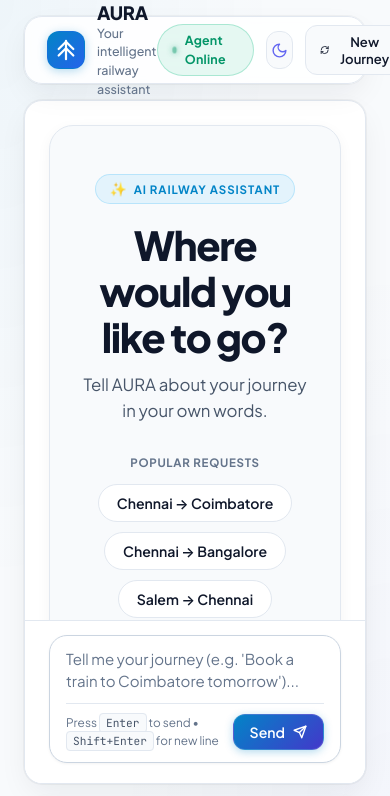
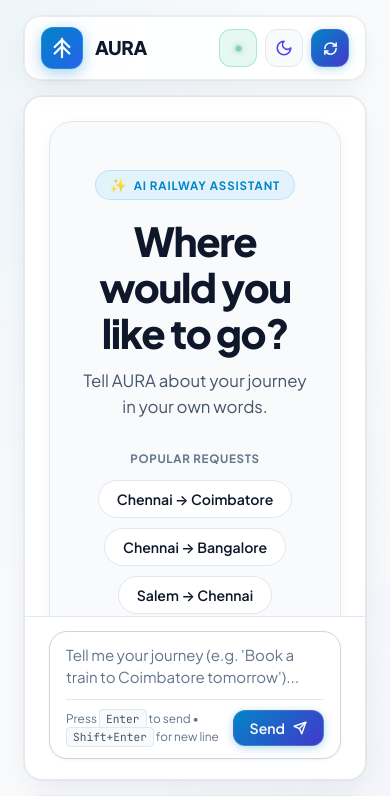
Before and after one commit to karthi-2006-11/AURA-1.0-, a website: page frontend/index.html in a window 390 px wide. Shown: the top 796 px of the page. Drawn offline with Linux system fonts and the light colour scheme.

Commit message:
Refine AURA premium navigation

```diff
--- a/frontend/index.html
+++ b/frontend/index.html
@@ -11,7 +11,7 @@
 </head>
 <body>
   <div class="app-shell">
-    <!-- Top Header (Compact & Premium, 64-72px) -->
+    <!-- Top Header (Floating Premium AI Navbar, 68px) -->
     <header class="app-header" role="banner">
       <div class="header-brand">
         <div class="brand-monogram" aria-hidden="true">
@@ -30,13 +30,13 @@
       <div class="header-controls">
         <div class="agent-indicator" aria-live="polite" title="AURA assistant is online and ready">
           <span class="status-dot"></span>
-          <span class="status-text">Agent Online</span>
+          <span class="status-text">AURA ONLINE</span>
         </div>
 
         <!-- Light / Dark Mode Toggle Button -->
         <button id="theme-toggle" class="btn-theme-toggle" aria-label="Toggle color theme" title="Toggle theme">
           <span class="theme-icon sun-icon" aria-hidden="true">
-            <svg width="17" height="17" viewBox="0 0 24 24" fill="none" stroke="currentColor" stroke-width="2" stroke-linecap="round" stroke-linejoin="round">
+            <svg width="18" height="18" viewBox="0 0 24 24" fill="none" stroke="currentColor" stroke-width="2.2" stroke-linecap="round" stroke-linejoin="round">
               <circle cx="12" cy="12" r="4"/>
               <path d="M12 2v2"/>
               <path d="M12 20v2"/>
@@ -49,20 +49,20 @@
             </svg>
           </span>
           <span class="theme-icon moon-icon" aria-hidden="true">
-            <svg width="17" height="17" viewBox="0 0 24 24" fill="none" stroke="currentColor" stroke-width="2" stroke-linecap="round" stroke-linejoin="round">
+            <svg width="18" height="18" viewBox="0 0 24 24" fill="none" stroke="currentColor" stroke-width="2.2" stroke-linecap="round" stroke-linejoin="round">
               <path d="M12 3a6 6 0 0 0 9 9 9 9 0 1 1-9-9Z"/>
             </svg>
           </span>
         </button>
 
-        <button id="btn-new-request" class="btn btn-secondary btn-sm btn-new-journey" aria-label="Start new journey" title="Start new journey">
-          <svg width="14" height="14" viewBox="0 0 24 24" fill="none" stroke="currentColor" stroke-width="2.2" stroke-linecap="round" stroke-linejoin="round" aria-hidden="true">
+        <button id="btn-new-request" class="btn btn-primary btn-new-journey" aria-label="Start new journey" title="Start new journey">
+          <svg width="15" height="15" viewBox="0 0 24 24" fill="none" stroke="currentColor" stroke-width="2.4" stroke-linecap="round" stroke-linejoin="round" aria-hidden="true">
             <path d="M3 12a9 9 0 0 1 9-9 9.75 9.75 0 0 1 6.74 2.74L21 8"/>
             <path d="M21 3v5h-5"/>
             <path d="M21 12a9 9 0 0 1-9 9 9.75 9.75 0 0 1-6.74-2.74L3 16"/>
             <path d="M8 16H3v5"/>
           </svg>
-          <span>New Journey</span>
+          <span class="btn-new-journey-label">New Journey</span>
         </button>
       </div>
     </header>
--- a/frontend/style.css
+++ b/frontend/style.css
@@ -206,12 +206,16 @@ body {
    3. HEADER & CONTROLS
    ========================================================================== */
 
+/* ==========================================================================
+   3. HEADER & CONTROLS (FLOATING PREMIUM PRODUCT NAVBAR)
+   ========================================================================== */
+
 .app-header {
   display: flex;
   justify-content: space-between;
   align-items: center;
   height: 68px;
-  padding: 0 22px;
+  padding: 0 24px;
   position: sticky;
   top: 12px;
   z-index: 100;
@@ -219,12 +223,25 @@ body {
   backdrop-filter: blur(16px);
   -webkit-backdrop-filter: blur(16px);
   border: 1px solid var(--border-subtle);
-  border-radius: var(--radius-lg);
+  border-radius: 18px;
   margin-bottom: 16px;
   box-shadow: var(--shadow-panel);
   transition: all var(--transition-normal);
 }
 
+[data-theme="dark"] .app-header {
+  background-color: rgba(13, 19, 34, 0.82);
+  border-color: rgba(56, 189, 248, 0.12);
+  box-shadow: 0 16px 36px -8px rgba(0, 0, 0, 0.6), 0 0 20px rgba(56, 189, 248, 0.04);
+}
+
+[data-theme="light"] .app-header {
+  background-color: rgba(255, 255, 255, 0.88);
+  border-color: rgba(15, 23, 42, 0.08);
+  box-shadow: 0 10px 30px -6px rgba(15, 23, 42, 0.08), 0 0 0 1px rgba(15, 23, 42, 0.04);
+}
+
+/* Brand Section (Left) */
 .header-brand {
   display: flex;
   align-items: center;
@@ -235,112 +252,128 @@ body {
   display: flex;
   align-items: center;
   justify-content: center;
-  width: 38px;
-  height: 38px;
-  background: var(--monogram-bg);
-  border: 1px solid var(--monogram-border);
-  border-radius: var(--radius-md);
+  width: 42px;
+  height: 42px;
+  background: linear-gradient(135deg, #0284c7 0%, #2563eb 100%);
+  border: 1px solid rgba(56, 189, 248, 0.35);
+  border-radius: 12px;
   color: #ffffff;
-  box-shadow: 0 2px 10px rgba(2, 132, 199, 0.3);
-  transition: transform var(--transition-fast);
+  box-shadow: 0 4px 14px rgba(2, 132, 199, 0.35);
+  transition: all var(--transition-fast);
   flex-shrink: 0;
+  cursor: pointer;
 }
 
 .brand-monogram:hover {
-  transform: scale(1.04);
+  transform: translateY(-1px) scale(1.03);
+  box-shadow: 0 6px 18px rgba(2, 132, 199, 0.45);
 }
 
 .brand-text {
   display: flex;
   flex-direction: column;
+  justify-content: center;
 }
 
 .brand-title {
-  font-size: 1.15rem;
+  font-size: 1.32rem;
   font-weight: 800;
-  letter-spacing: -0.3px;
+  letter-spacing: -0.4px;
   display: flex;
   align-items: center;
   gap: 8px;
   color: var(--text-primary);
-  line-height: 1.2;
-}
-
-.version-tag {
-  font-size: 0.65rem;
-  font-family: var(--font-mono);
-  background-color: rgba(56, 189, 248, 0.12);
-  color: var(--accent-cyan);
-  padding: 2px 7px;
-  border-radius: var(--radius-xs);
-  border: 1px solid rgba(56, 189, 248, 0.28);
-  font-weight: 700;
-  letter-spacing: 0.5px;
+  line-height: 1.15;
 }
 
 .brand-desc {
   font-size: 0.78rem;
   color: var(--text-muted);
   font-weight: 500;
-}
-
+  letter-spacing: 0.1px;
+  line-height: 1.25;
+}
+
+/* Controls Cluster (Right) */
 .header-controls {
   display: flex;
   align-items: center;
-  gap: 12px;
-}
-
+  gap: 10px;
+}
+
+/* 1. Status Indicator */
 .agent-indicator {
-  display: flex;
-  align-items: center;
-  gap: 8px;
+  display: inline-flex;
+  align-items: center;
+  gap: 7px;
+  height: 38px;
+  padding: 0 14px;
+  border-radius: var(--radius-full);
   background-color: var(--success-bg);
   border: 1px solid var(--success-border);
-  padding: 6px 14px;
-  border-radius: var(--radius-full);
+  transition: all var(--transition-fast);
+  user-select: none;
+}
+
+.agent-indicator:hover {
+  border-color: rgba(16, 185, 129, 0.5);
 }
 
 .status-dot {
-  width: 8px;
-  height: 8px;
+  width: 7px;
+  height: 7px;
   border-radius: 50%;
   background-color: var(--success-base);
   box-shadow: 0 0 8px var(--success-base);
   animation: pulse-dot 2s infinite ease-in-out;
+  flex-shrink: 0;
 }
 
 @keyframes pulse-dot {
   0%, 100% { opacity: 1; transform: scale(1); }
-  50% { opacity: 0.5; transform: scale(0.85); }
+  50% { opacity: 0.45; transform: scale(0.85); }
 }
 
 .status-text {
-  font-size: 0.78rem;
-  font-weight: 700;
+  font-size: 0.7rem;
+  font-weight: 800;
   color: var(--success-text);
-  letter-spacing: 0.2px;
-}
-
-/* Theme Toggle Button */
+  letter-spacing: 0.8px;
+  text-transform: uppercase;
+  font-family: var(--font-sans);
+}
+
+/* 2. Theme Toggle Button */
 .btn-theme-toggle {
   display: flex;
   align-items: center;
   justify-content: center;
-  width: 38px;
-  height: 38px;
-  border-radius: var(--radius-md);
+  width: 42px;
+  height: 42px;
+  border-radius: 12px;
   background-color: var(--bg-card);
   border: 1px solid var(--border-subtle);
   color: var(--text-secondary);
   cursor: pointer;
   transition: all var(--transition-fast);
   position: relative;
+  flex-shrink: 0;
 }
 
 .btn-theme-toggle:hover {
   background-color: var(--bg-card-hover);
   color: var(--text-primary);
   border-color: var(--border-medium);
+  transform: translateY(-1px);
+}
+
+.btn-theme-toggle:active {
+  transform: scale(0.97);
+}
+
+.btn-theme-toggle:focus-visible {
+  outline: none;
+  box-shadow: 0 0 0 2px var(--border-active);
 }
 
 .theme-icon {
@@ -350,7 +383,6 @@ body {
   transition: transform var(--transition-fast), opacity var(--transition-fast);
 }
 
-/* Light mode: show Moon icon; Dark mode: show Sun icon */
 [data-theme="dark"] .btn-theme-toggle .moon-icon {
   display: none;
 }
@@ -364,7 +396,44 @@ body {
 }
 [data-theme="light"] .btn-theme-toggle .moon-icon {
   display: flex;
-  color: #6366f1;
+  color: #4f46e5;
+}
+
+/* 3. New Journey Action Button (Primary CTA) */
+.btn-new-journey {
+  height: 42px;
+  padding: 0 18px;
+  border-radius: 12px;
+  background: linear-gradient(135deg, #0284c7 0%, #2563eb 100%);
+  color: #ffffff !important;
+  border: 1px solid rgba(255, 255, 255, 0.18);
+  font-size: 0.88rem;
+  font-weight: 700;
+  letter-spacing: -0.1px;
+  box-shadow: 0 4px 14px rgba(2, 132, 199, 0.35);
+  display: inline-flex;
+  align-items: center;
+  gap: 8px;
+  cursor: pointer;
+  transition: all var(--transition-fast);
+  text-decoration: none;
+  flex-shrink: 0;
+}
+
+.btn-new-journey:hover:not(:disabled) {
+  opacity: 0.97;
+  transform: translateY(-1px);
+  box-shadow: 0 6px 20px rgba(2, 132, 199, 0.45);
+}
+
+.btn-new-journey:active:not(:disabled) {
+  transform: translateY(0);
+  box-shadow: 0 2px 8px rgba(2, 132, 199, 0.3);
+}
+
+.btn-new-journey:focus-visible {
+  outline: none;
+  box-shadow: 0 0 0 2px var(--border-active);
 }
 
 /* Buttons */
@@ -2864,8 +2933,63 @@ kbd {
 }
 
 /* ==========================================================================
-   16. E-TICKET MOBILE RESPONSIVENESS
+   16. NAVBAR & MOBILE RESPONSIVENESS
    ========================================================================== */
+
+@media (max-width: 768px) {
+  .app-header {
+    height: 64px;
+    padding: 0 16px;
+    border-radius: 16px;
+  }
+  .brand-title {
+    font-size: 1.18rem;
+  }
+  .brand-desc {
+    font-size: 0.72rem;
+  }
+  .header-controls {
+    gap: 8px;
+  }
+}
+
+@media (max-width: 600px) {
+  .brand-desc {
+    display: none;
+  }
+  .agent-indicator .status-text {
+    display: none;
+  }
+  .agent-indicator {
+    width: 38px;
+    height: 38px;
+    padding: 0;
+    justify-content: center;
+    border-radius: 12px;
+  }
+  .btn-theme-toggle {
+    width: 38px;
+    height: 38px;
+    border-radius: 12px;
+  }
+  .btn-new-journey {
+    height: 38px;
+    padding: 0 14px;
+    font-size: 0.82rem;
+    border-radius: 12px;
+  }
+}
+
+@media (max-width: 440px) {
+  .btn-new-journey .btn-new-journey-label {
+    display: none;
+  }
+  .btn-new-journey {
+    padding: 0;
+    width: 38px;
+    justify-content: center;
+  }
+}
 
 @media (max-width: 640px) {
   .aura-eticket-wrapper {
```
